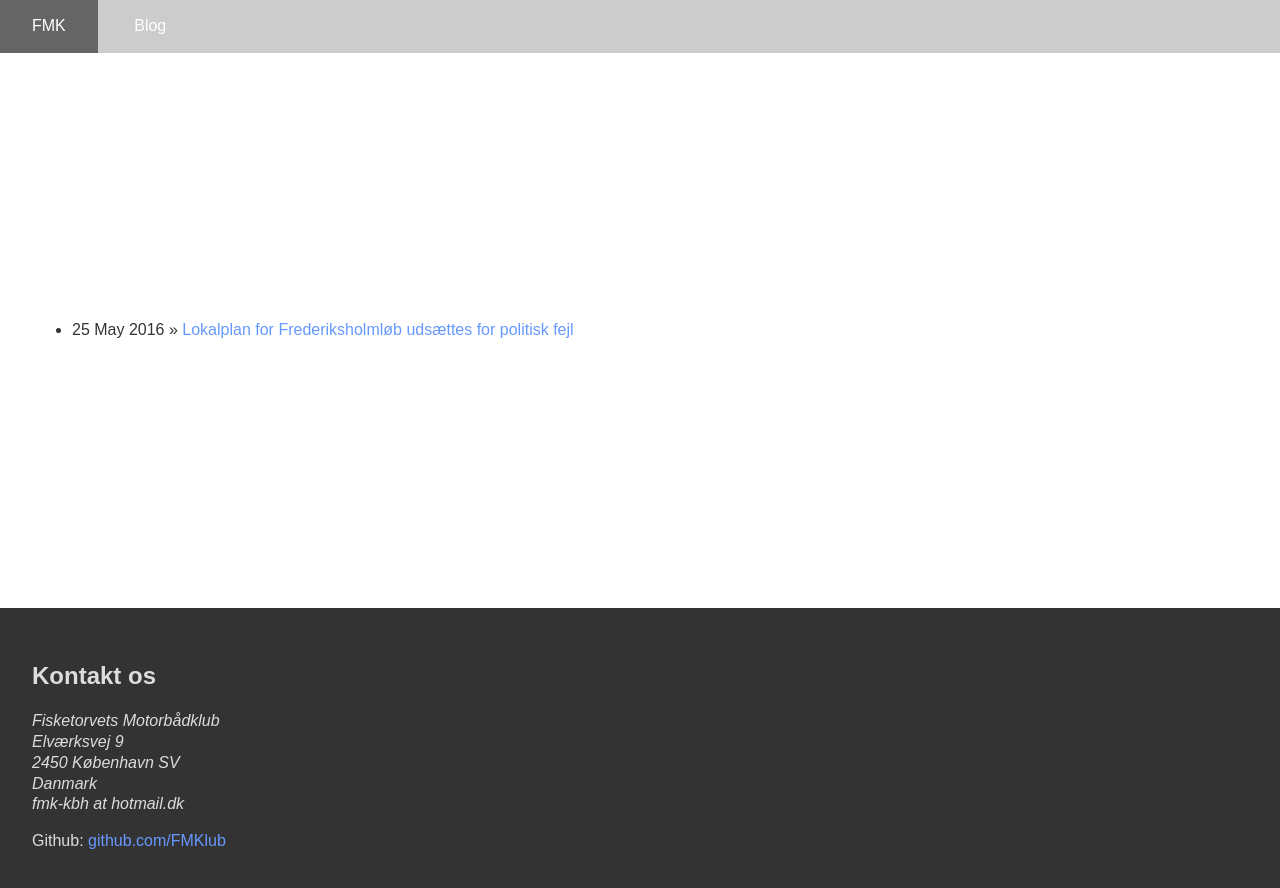
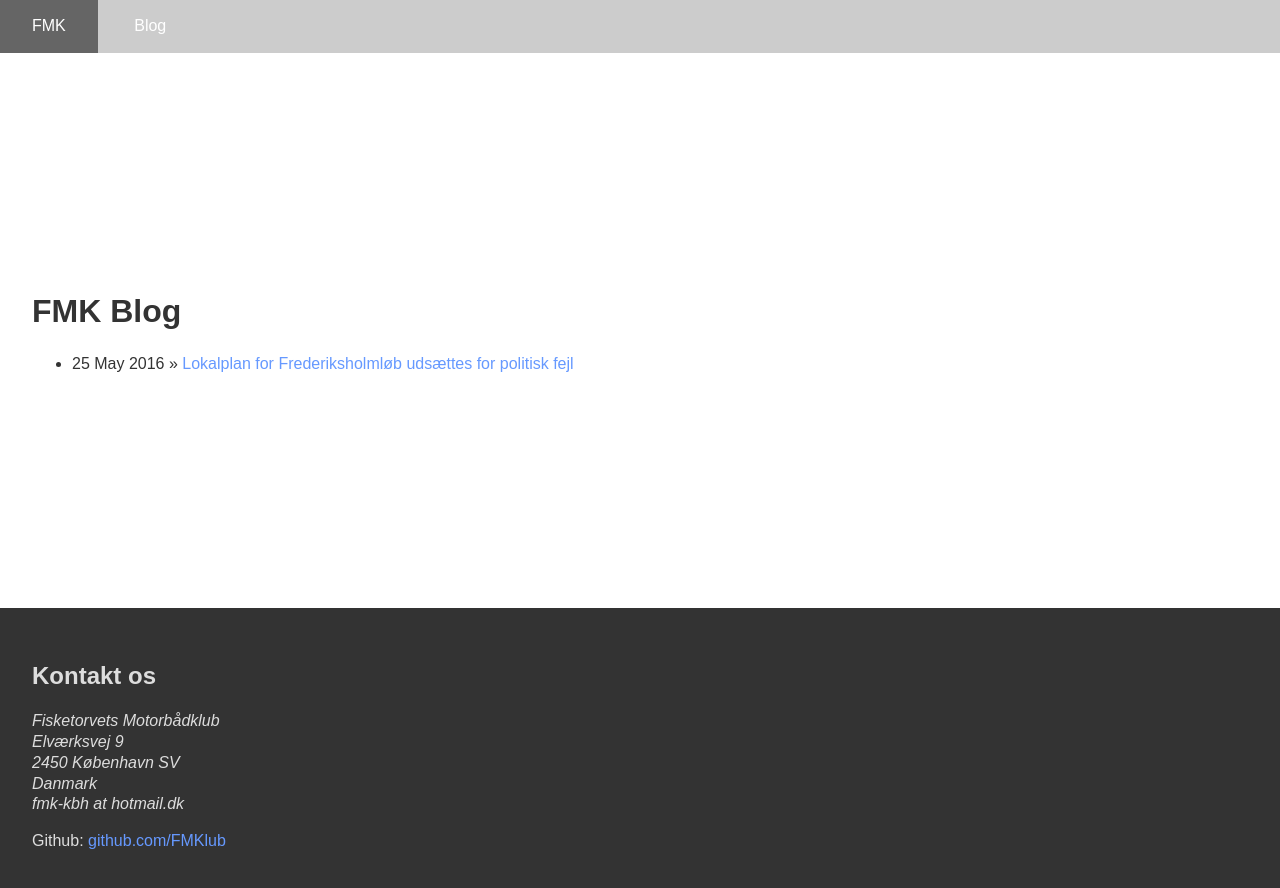
Before and after one commit to fisketorvetsmotorbaadklub/fisketorvetsmotorbaadklub.github.io, a Jekyll site: the page built from blog/index.html, in a window 1280 px wide. Shown: the top 888 px of the page. Built offline with Jekyll 4.4.1, drawn with Linux system fonts in a browser that asks for light colours.

Commit message:
Update main.css

```diff
--- a/css/main.css
+++ b/css/main.css
@@ -41,20 +41,6 @@ nav a:active {
 article {
   background-color: #fff;
   padding: 2rem;
-  position: relative;
-}
-
-article h1:first-child {
-  position: absolute;
-  top: 3rem;
-  z-index: 2;
-  color: #fff;
-}
-
-article img {
-  width: 100%;
-  height: auto;
-  min-height: 10rem;
 }
 
 footer {
```
